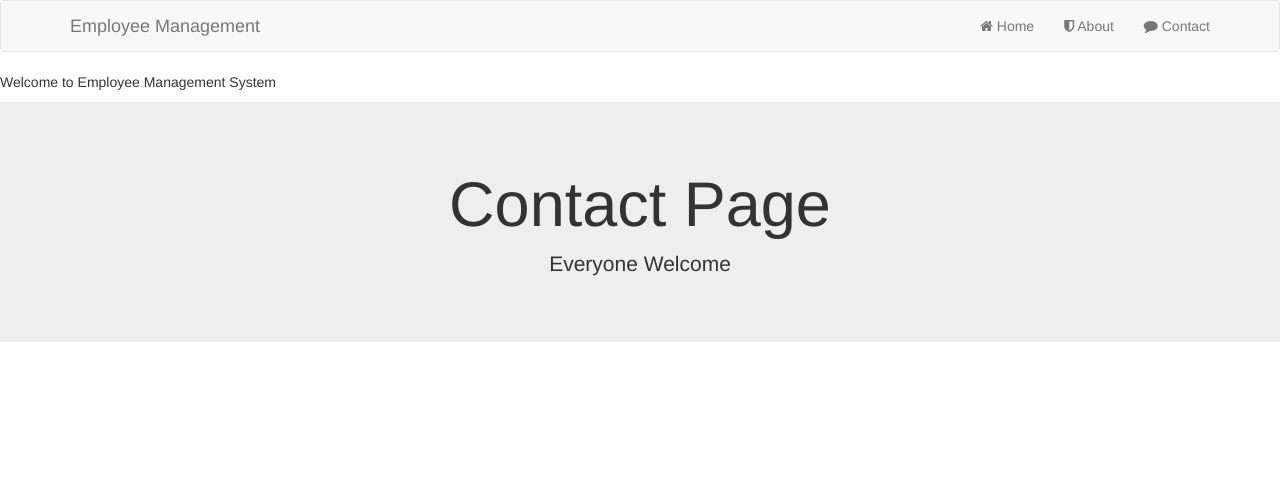
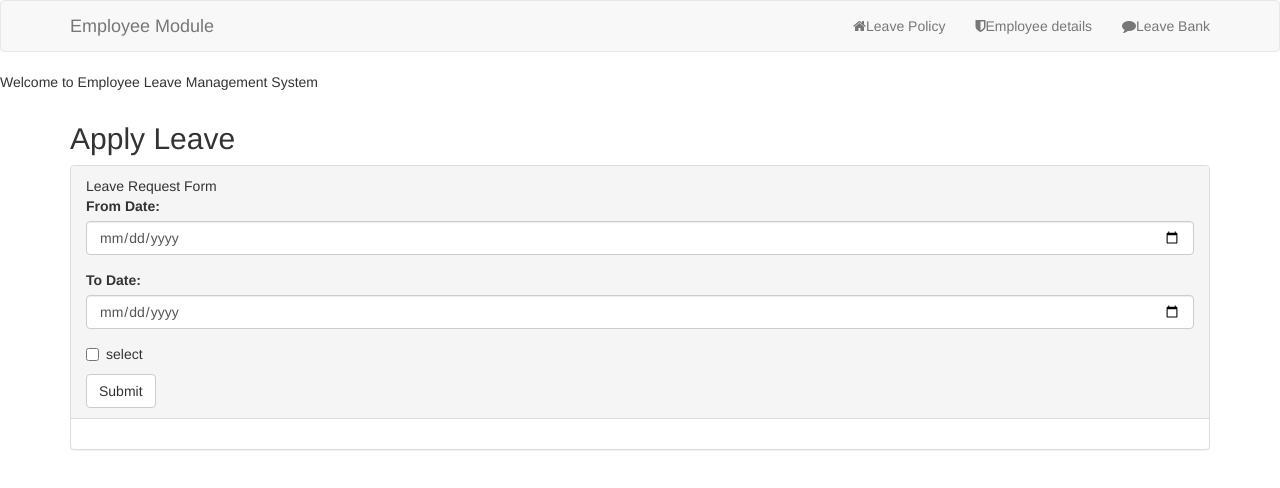
Before and after one commit to codetamil/Angulardemo, a plain HTML site: page WebContent/index.html at #!/contact in a window 1280 px wide. Drawn offline with nearby package versions, Linux system fonts and the light colour scheme; some packages are replaced by stand-ins of ours.

Commit message:
Updated Changes
Kindly update

```diff
--- a/WebContent/index.html
+++ b/WebContent/index.html
@@ -29,13 +29,13 @@
             <nav class="navbar navbar-default">
             <div class="container">
                 <div class="navbar-header">
-                    <a class="navbar-brand" href="/">Employee Management</a>
+                    <a class="navbar-brand" href="/">Employee Module</a>
                 </div>
 
                 <ul class="nav navbar-nav navbar-right">
-                    <li><a href="#home"><i class="fa fa-home"></i> Home</a></li>
-                    <li><a href="#about"><i class="fa fa-shield"></i> About</a></li>
-                    <li><a href="#contact"><i class="fa fa-comment"></i> Contact</a></li>
+                    <li><a href="#home"><i class="fa fa-home"></i>Leave Policy</a></li>
+                    <li><a href="#about"><i class="fa fa-shield"></i>Employee details</a></li>
+                    <li><a href="#contact"><i class="fa fa-comment"></i>Leave Bank</a></li>
                 </ul>
             </div>
 
@@ -48,7 +48,7 @@
 
             <!-- angular templating -->
             <!-- this is where content will be injected -->
-<p>Welcome to Employee Management System</p>
+<p>Welcome to Employee Leave Management System</p>
 
 
 		<ng-view></ng-view>
--- a/WebContent/pages/contact.html
+++ b/WebContent/pages/contact.html
@@ -1,8 +1,28 @@
 <!-- contact.html -->
-    <div class="jumbotron text-center">
-        <h1>Contact Page</h1>
 
 
+        <div class="container">
+  <h2>Apply Leave</h2>
+  <div class="panel panel-default">
+    <div class="panel-heading">Leave Request Form
 
-        <p>{{ message }}</p>
+    <form>
+    <div class="form-group">
+      <label for="email">From Date:</label>
+      <input type="date" class="form-control" id="email" placeholder="From Date">
     </div>
+    <div class="form-group">
+      <label for="pwd">To Date:</label>
+      <input type="date" class="form-control" id="pwd" placeholder="To Date">
+    </div>
+    <div class="checkbox">
+      <label><input type="checkbox"> select</label>
+    </div>
+    <button type="submit" class="btn btn-default">Submit</button>
+  </form>
+
+
+    </div>
+    <div class="panel-body"></div>
+  </div>
+</div>
```
Also changed, not shown: WebContent/pages/home.html (+16 -3 lines).
